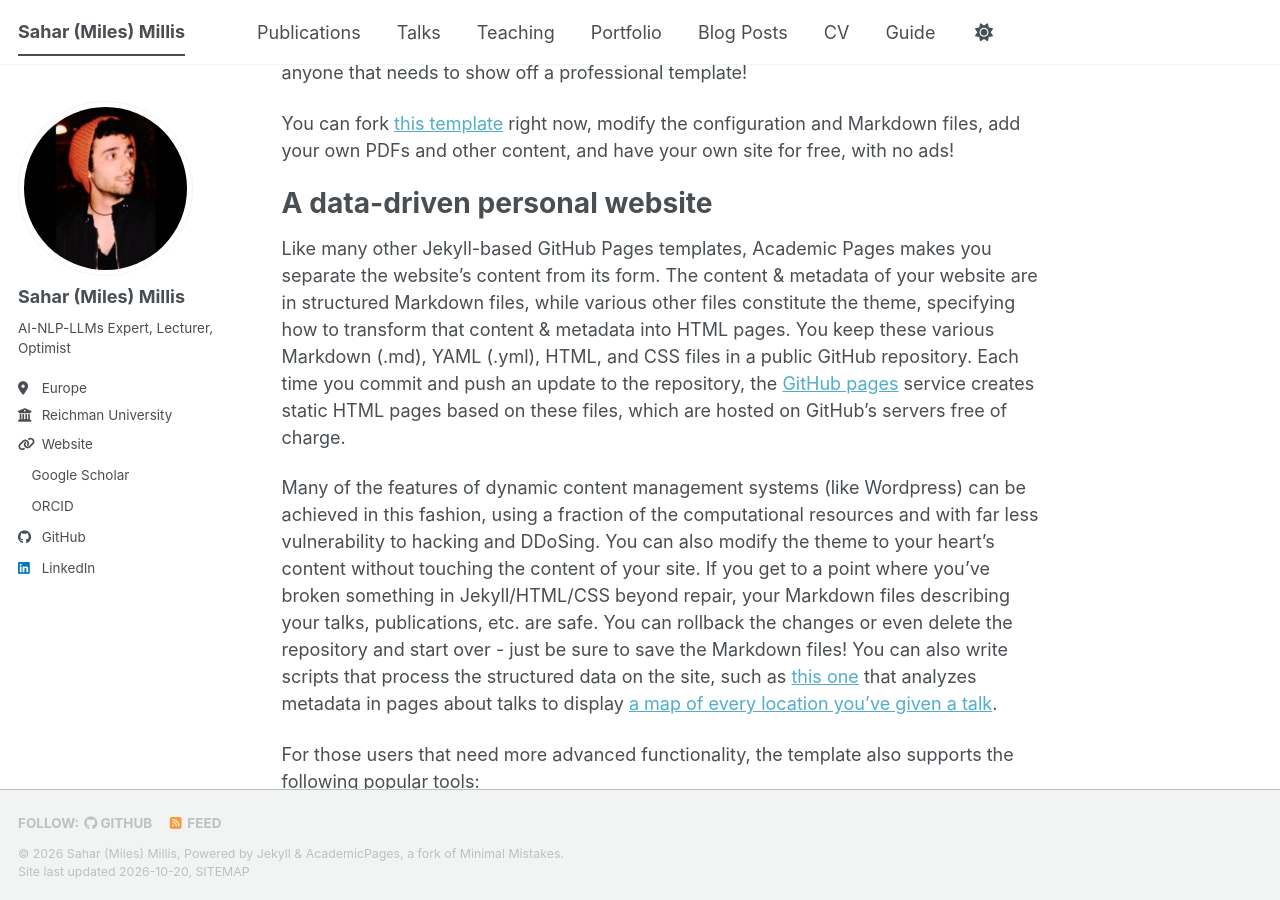
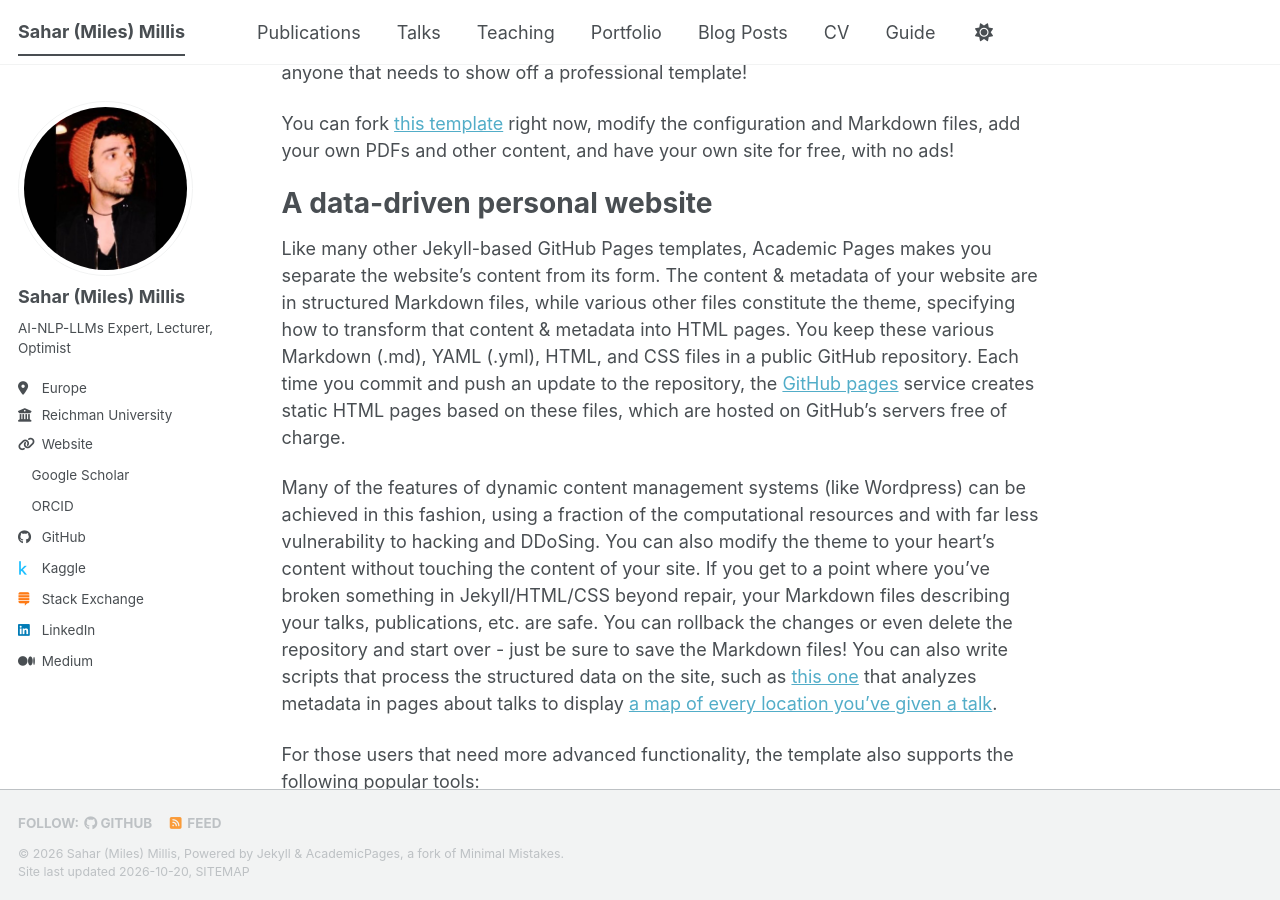
Before and after one commit to saharmilis/sahar.milis, a Jekyll site: the page built from _pages/about.md, in a window 1280 px wide and 900 px high, scrolled down 301 px. Built offline with Jekyll 4.4.1, drawn with Linux system fonts in a browser that asks for light colours; a style sheet for code colours, icons or effects is not loaded; some of the changed lines change nothing that is shown.

Commit message:
Add Medium, Kaggle, and Stack Exchange profile links

```diff
--- a/_config.yml
+++ b/_config.yml
@@ -52,7 +52,8 @@ author:
   codepen          : # Username
   dribbble         : # Username
   github           : "saharmilis"
-  kaggle           : # Username
+  kaggle           : "saharmillis" # Username
+  stackexchange    : "https://stackexchange.com/users/5041466/sahar-millis" # URL
   stackoverflow    : # User number or user number and name (i.e., use "1" or "1/jeff-atwood")
 
   # Social media
@@ -68,7 +69,7 @@ author:
   lastfm           : # Username
   linkedin         : "sahar-millis"
   mastodon         : # URL
-  medium           : # URL
+  medium           : "https://medium.com/@sahar.millis" # URL
   pinterest        : # Username
   soundcloud       : # Username
   steam            : # Username
--- a/_includes/author-profile.html
+++ b/_includes/author-profile.html
@@ -91,6 +91,9 @@
       {% if author.kaggle %}
         <li><a href="https://kaggle.com/{{ author.kaggle }}"><i class="fab fa-fw fa-kaggle icon-pad-right" aria-hidden="true"></i>Kaggle</a></li>
       {% endif %}
+      {% if author.stackexchange %}
+        <li><a href="{{ author.stackexchange }}"><i class="fab fa-fw fa-stack-exchange icon-pad-right" aria-hidden="true"></i>Stack Exchange</a></li>
+      {% endif %}
       {% if author.stackoverflow %}
         <li><a href="https://www.stackoverflow.com/users/{{ author.stackoverflow }}"><i class="fab fa-fw fa-stack-overflow icon-pad-right" aria-hidden="true"></i>Stackoverflow</a></li>
       {% endif %}
```
